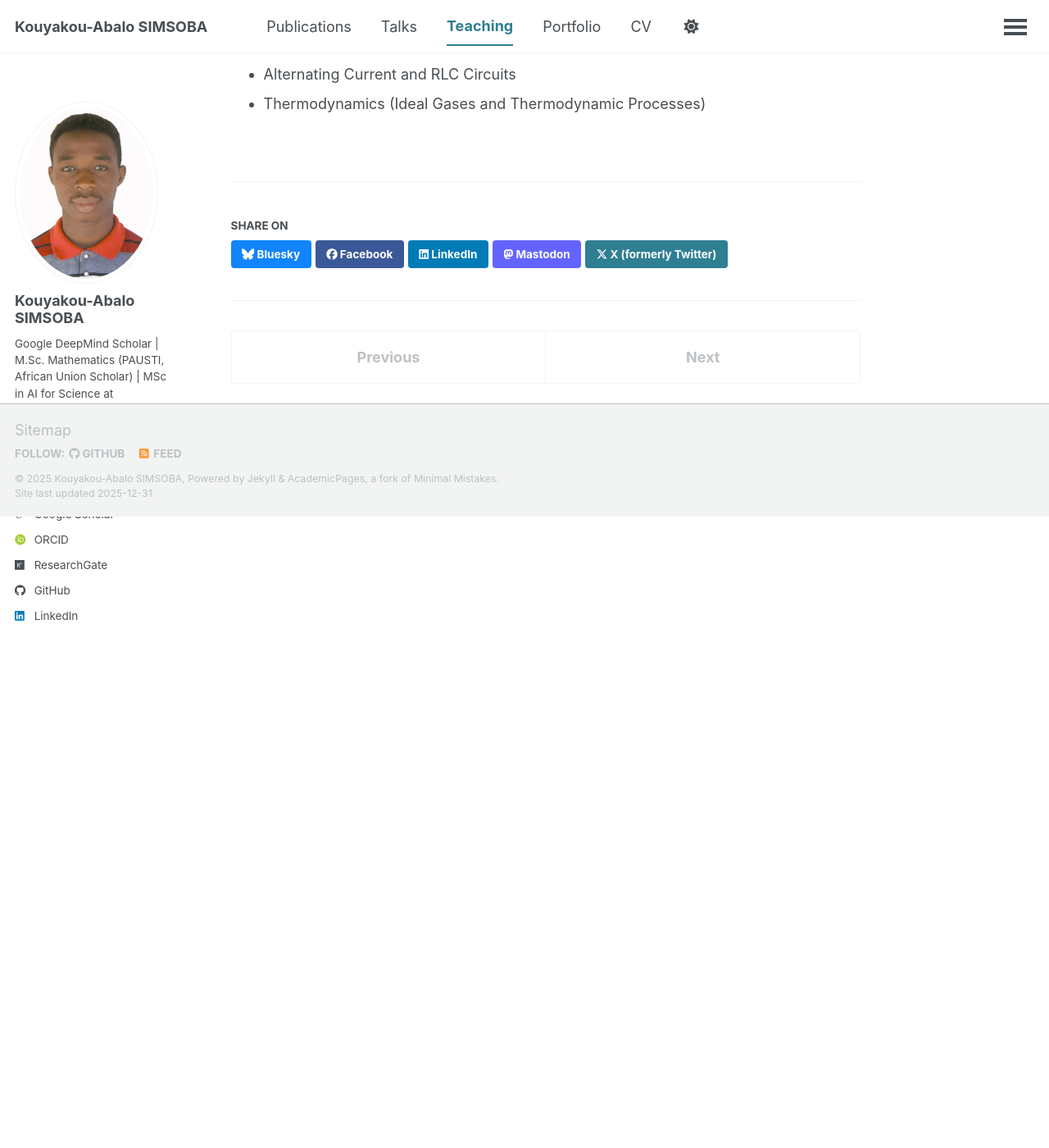
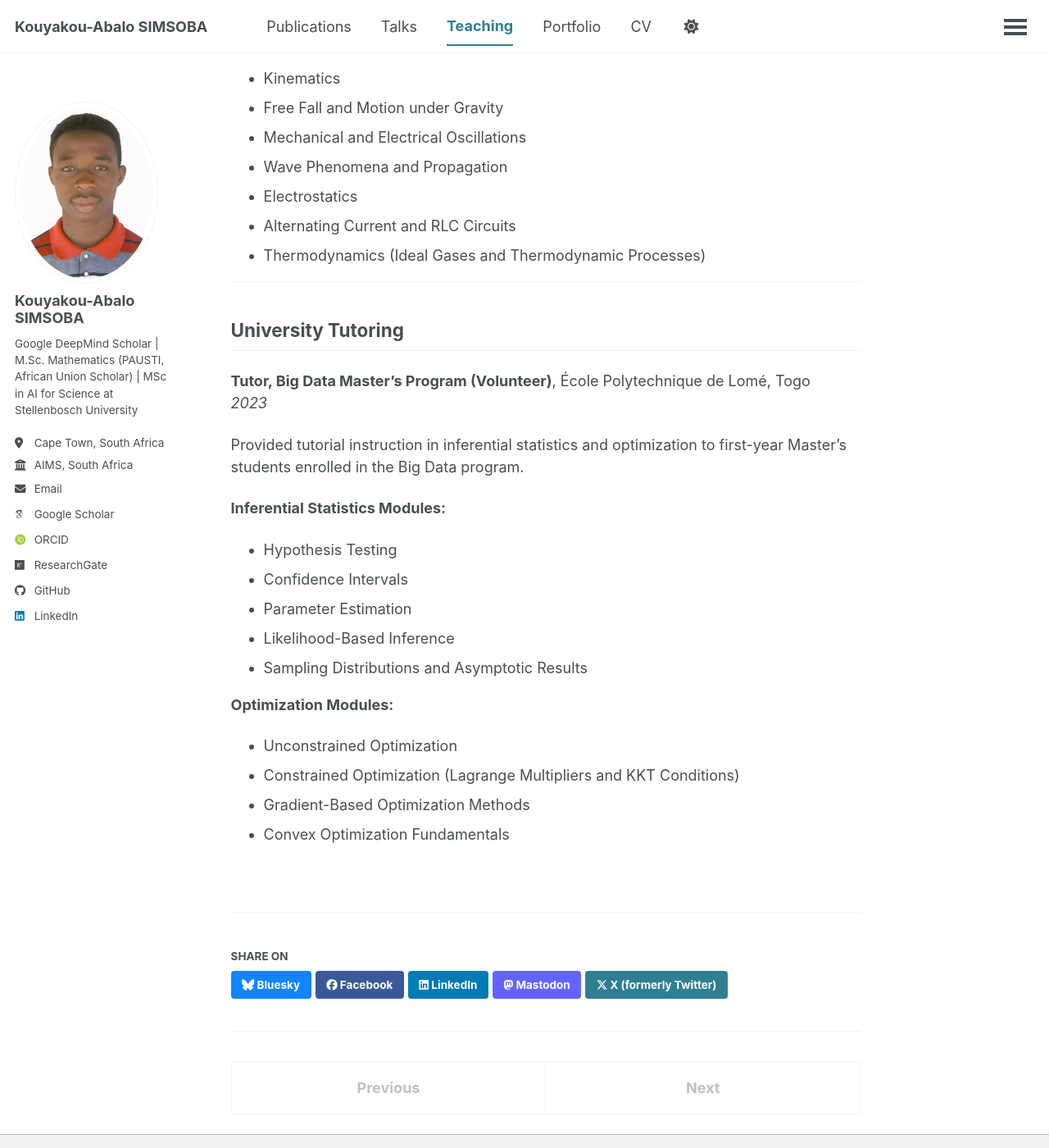
Before and after one commit to simsoba-research/simsoba-research.github.io, a Jekyll site: the page built from _teaching/2014-spring-teaching-1.md, in a window 1280 px wide and 1400 px high, scrolled down 808 px. Shown: the whole window at 82% size. Built offline with Jekyll 4.4.1, drawn with Linux system fonts in a browser that asks for light colours; some web fonts are replaced; a script bundle is joined from its source files by our own code; library files that are not in the unit come from our copies; before the commit the page ends 1438 px from its top, so only the background shows below that; some of the changed text lies outside the part shown.

Commit message:
Revise teaching profile and add tutoring experience
Updated teaching experience and added university tutoring details.

```diff
--- a/_teaching/2014-spring-teaching-1.md
+++ b/_teaching/2014-spring-teaching-1.md
@@ -1,12 +1,15 @@
 ---
-title: "Mathematics and Physics Teacher"
-collection: teaching
-type: "Secondary Education"
-permalink: /teaching/high-school-kara
-venue: "High Schools in Kara"
-date: 2019-01-01
-location: "Kara, Togo"
+layout: single
+title: "Teaching"
+permalink: /teaching/
+author_profile: true
 ---
+
+## Secondary Education
+<u></u>
+
+**Mathematics and Physics Teacher**, Kara, Togo
+*2019 – 2023*
 
 Delivered high school-level instruction in mathematics and physics to diverse student cohorts, with a strong emphasis on conceptual understanding, analytical reasoning, and systematic problem-solving.
 
@@ -28,3 +31,26 @@ Delivered high school-level instruction in mathematics and physics to diverse st
 * Electrostatics
 * Alternating Current and RLC Circuits
 * Thermodynamics (Ideal Gases and Thermodynamic Processes)
+
+---
+
+## University Tutoring
+<u></u>
+
+**Tutor, Big Data Master's Program (Volunteer)**, École Polytechnique de Lomé, Togo
+*2023*
+
+Provided tutorial instruction in inferential statistics and optimization to first-year Master's students enrolled in the Big Data program.
+
+**Inferential Statistics Modules:**
+* Hypothesis Testing
+* Confidence Intervals
+* Parameter Estimation
+* Likelihood-Based Inference
+* Sampling Distributions and Asymptotic Results
+
+**Optimization Modules:**
+* Unconstrained Optimization
+* Constrained Optimization (Lagrange Multipliers and KKT Conditions)
+* Gradient-Based Optimization Methods
+* Convex Optimization Fundamentals
```
